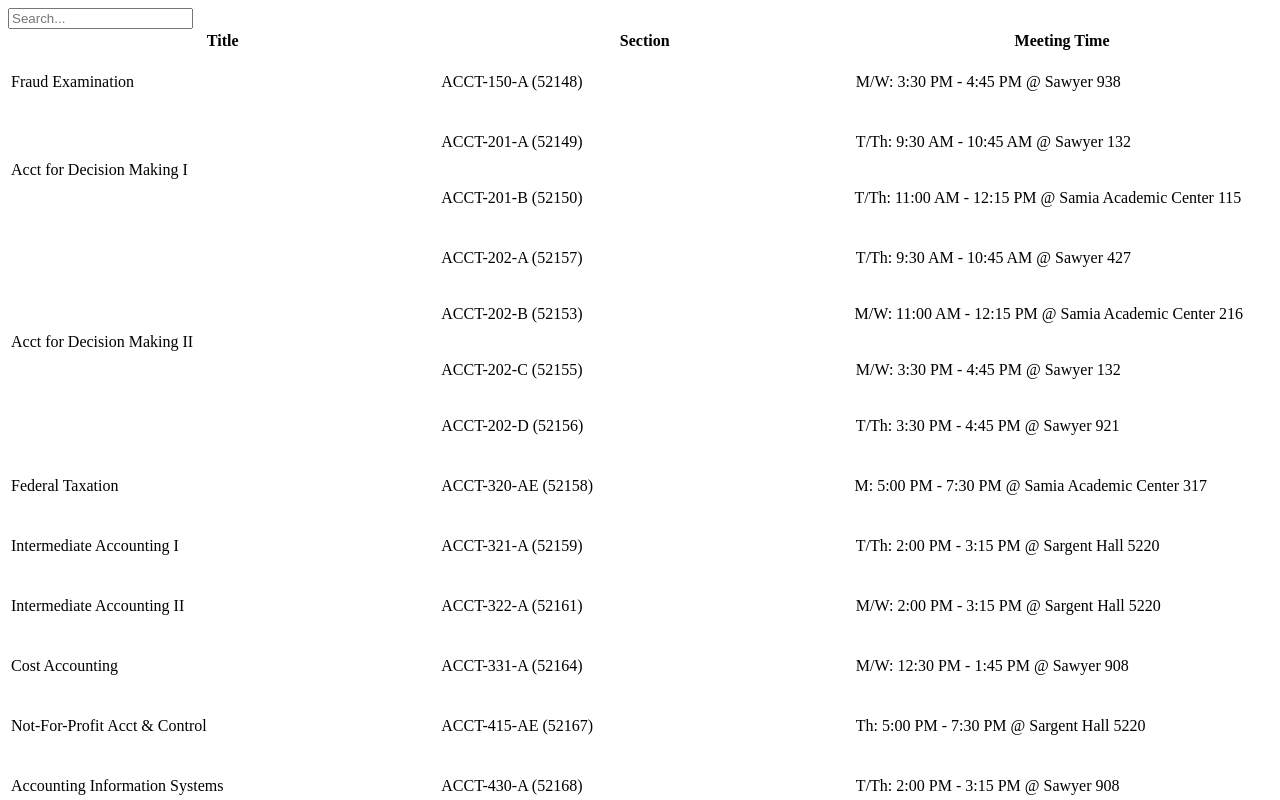
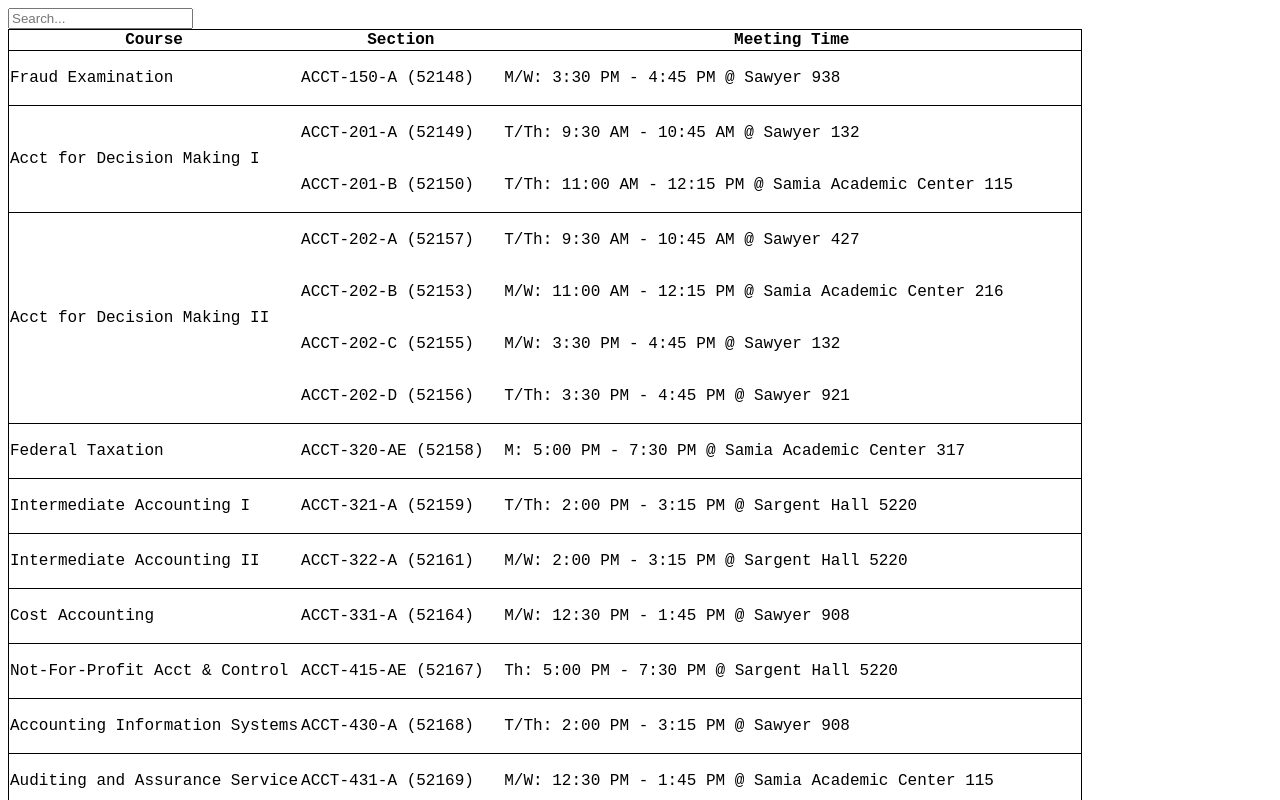
Before and after one commit to maxmmyron/suffolk_free_rooms, a SvelteKit app: page / in a window 1280 px wide. Shown: the top 800 px of the page. Built offline with nearby package versions, Linux system fonts and the light colour scheme.

Commit message:
update styling a bit

```diff
--- /dev/null
+++ b/src/app.css
@@ -0,0 +1,11 @@
+body {
+  font-family: "Lilex", "Courier New", Courier, monospace;
+}
+
+table {
+  border-collapse: collapse;
+}
+
+table:has(table) {
+  border: 1px solid black;
+}
--- /dev/null
+++ b/src/routes/+layout.svelte
@@ -0,0 +1,5 @@
+<script lang="ts">
+  import "../app.css";
+</script>
+
+<slot />
--- a/src/routes/+page.svelte
+++ b/src/routes/+page.svelte
@@ -2,6 +2,16 @@
   import type { PageData } from "./$types";
 
   export let data: PageData;
+
+  $: maxTitleLen = Math.max(
+    ...data.courses.map((course) => course.title.length)
+  );
+
+  $: maxSectionLen = Math.max(
+    ...data.courses.flatMap((course) =>
+      course.meetings.map((meeting) => meeting.section.length)
+    )
+  );
 </script>
 
 <input
@@ -35,8 +45,8 @@
 <table>
   <thead>
     <tr>
-      <th style="width: 60ch;">Title</th>
-      <th style="width: 60ch;">Section</th>
+      <th style="width: {maxTitleLen}ch;">Course</th>
+      <th style="width: {maxSectionLen}ch;">Section</th>
       <th style="width: 60ch;">Meeting Time</th>
     </tr>
   </thead>
@@ -60,7 +70,7 @@
 
           <table style="width: 100%;">
             <tr>
-              <td style="width: 60ch;" class="section">
+              <td style="width: {maxSectionLen}ch;" class="section">
                 {meeting}
               </td>
               <td style="width: 60ch;">
```
